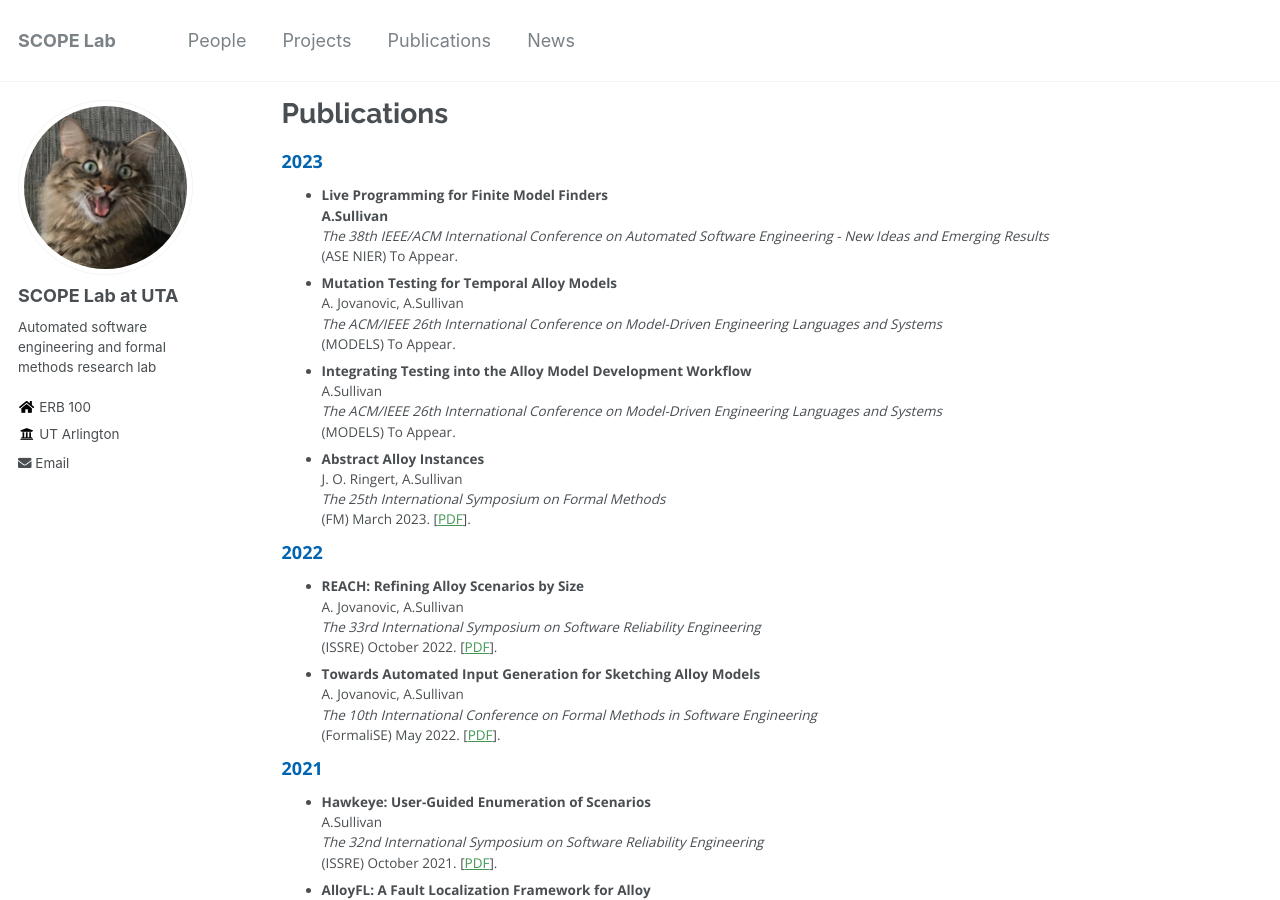
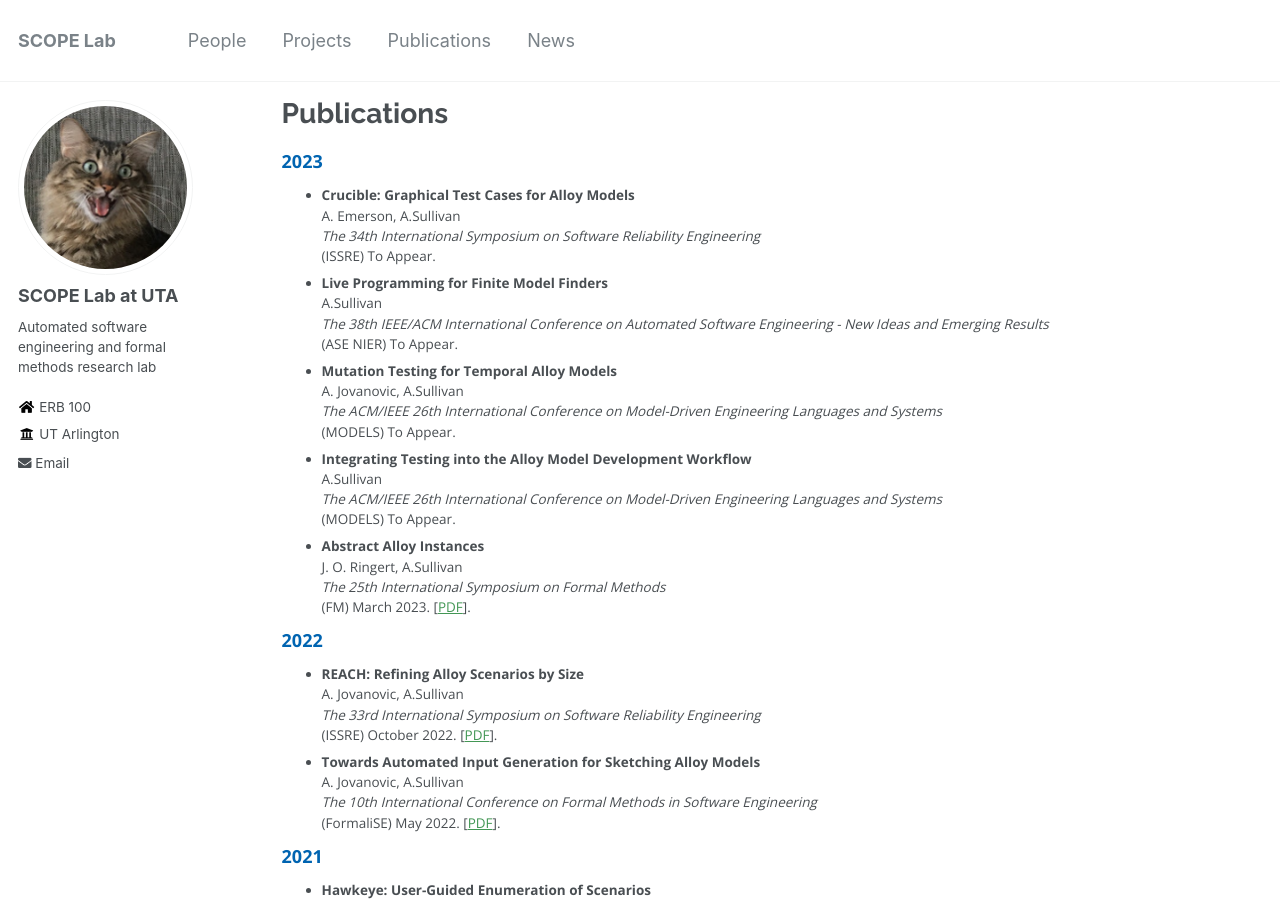
Before and after one commit to SCOPELabUTA/SCOPELabUTA.github.io, a Jekyll site: the page built from _pages/publications.md, in a window 1280 px wide and 900 px high. Built offline with Jekyll 4.4.1, drawn with Linux system fonts in a browser that asks for light colours.

Commit message:
Update publications.md

```diff
--- a/_pages/publications.md
+++ b/_pages/publications.md
@@ -5,8 +5,12 @@ author_profile: true
 ---
 ### 2023
 
+* **Crucible: Graphical Test Cases for Alloy Models**
+A. Emerson, A.Sullivan
+_The 34th International Symposium on Software Reliability Engineering_
+(ISSRE) To Appear.
 * **Live Programming for Finite Model Finders**
-**A.Sullivan**
+A.Sullivan
 _The 38th IEEE/ACM International Conference on Automated Software Engineering - New Ideas and Emerging Results_
 (ASE NIER) To Appear.
 * **Mutation Testing for Temporal Alloy Models**
```
